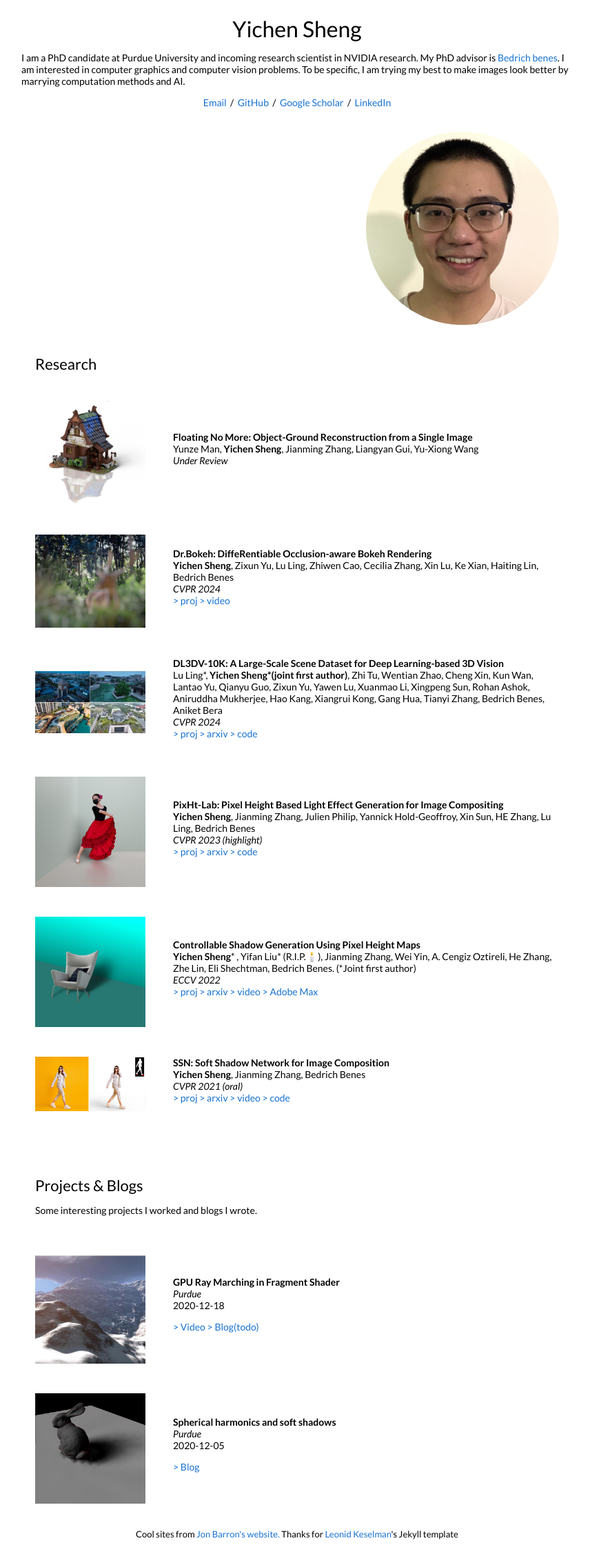
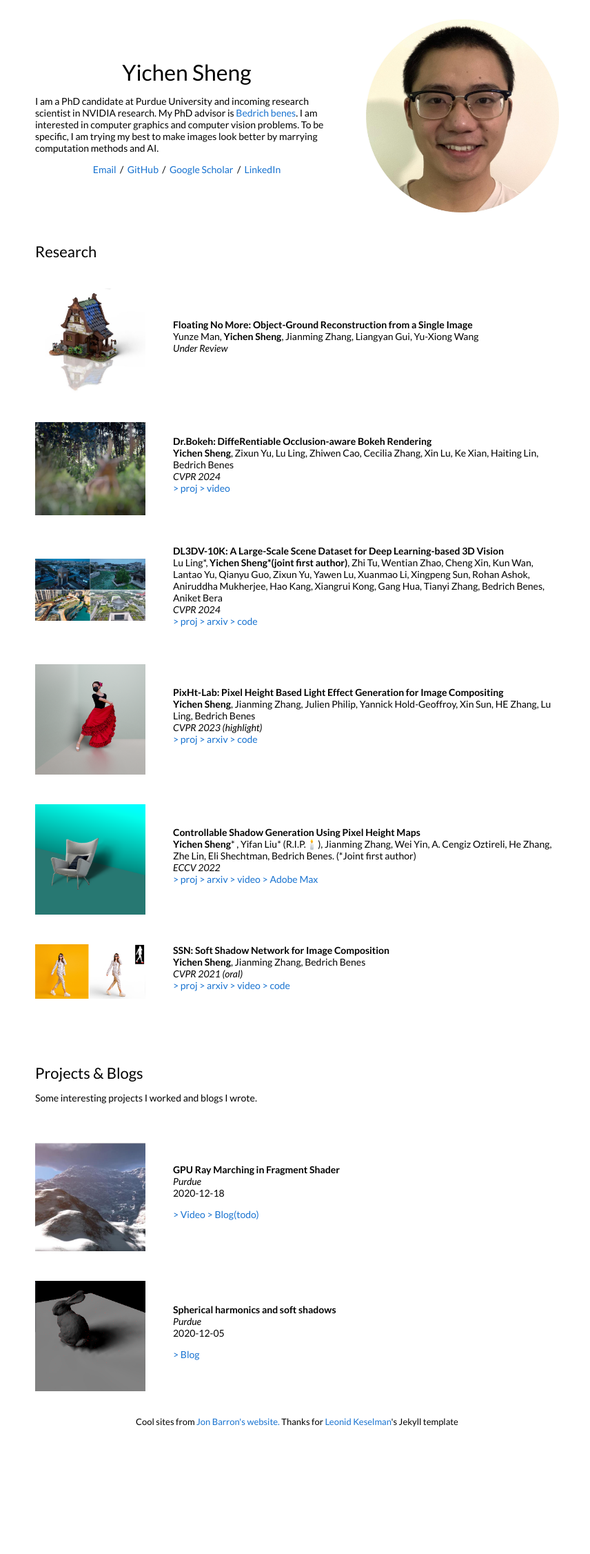
Before and after one commit to ShengCN/ShengCN.github.io, a Jekyll site: the page built from new_website/_posts/research/2023-11-22-Float-No-More.md, in a window 1280 px wide. Shown: the whole page at 69% size, without its empty margins (209-1065 px from the left). Built offline with Jekyll 4.4.1, drawn with Linux system fonts in a browser that asks for light colours; after the commit the page ends 2090 px from its top, so only the background shows below that.

Commit message:
update bio

```diff
--- a/ShengCN.github.io/index.html
+++ b/ShengCN.github.io/index.html
@@ -24,7 +24,7 @@
       <td style="padding:0px">
         <table style="width:100%;border:0px;border-spacing:0px;border-collapse:separate;margin-right:auto;margin-left:auto;">
           <tr style="padding:0px">
-            <td style="padding:2.5%;width:60%;vertical-align:middle"></td>
+            <td style="padding:2.5%;width:60%;vertical-align:middle">
               <h1>
                 Yichen Sheng
               </h1>
--- a/new_website/_layouts/default.html
+++ b/new_website/_layouts/default.html
@@ -24,7 +24,7 @@
       <td style="padding:0px">
         <table style="width:100%;border:0px;border-spacing:0px;border-collapse:separate;margin-right:auto;margin-left:auto;">
           <tr style="padding:0px">
-            <td style="padding:2.5%;width:60%;vertical-align:middle"></td>
+            <td style="padding:2.5%;width:60%;vertical-align:middle">
               <h1>
                 Yichen Sheng
               </h1>
```
Also changed, not shown: 2 other files.
